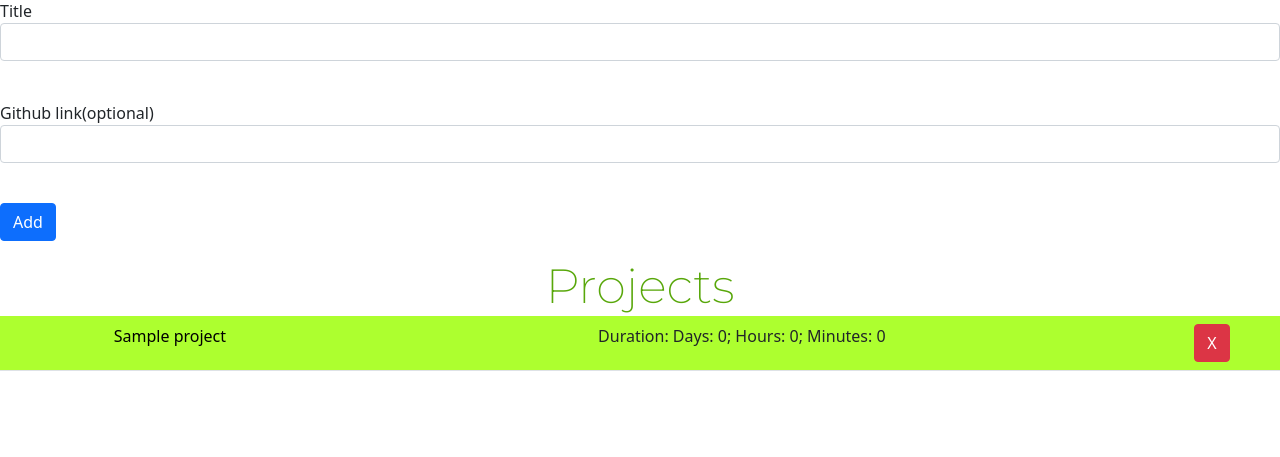
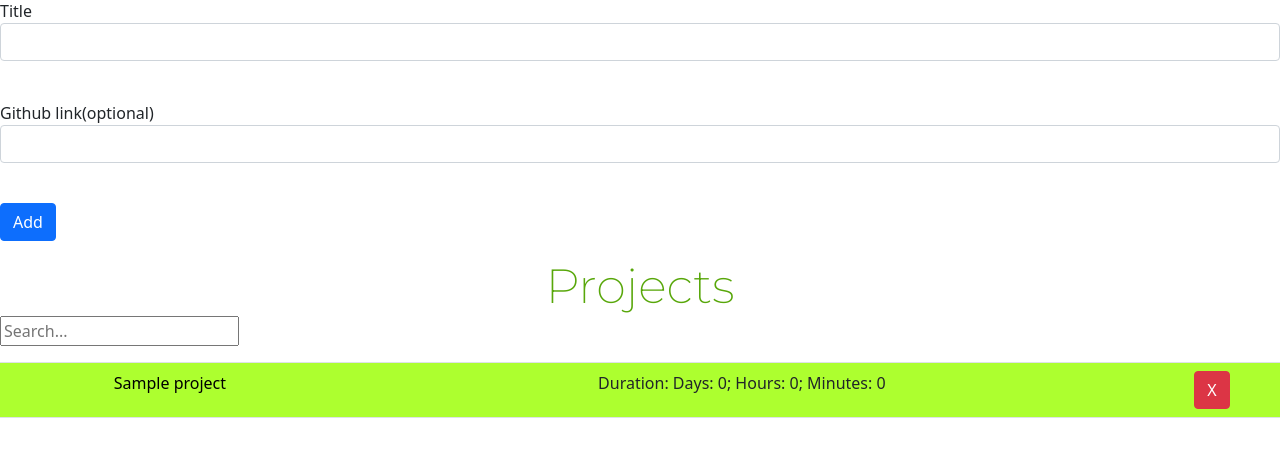
Before and after one commit to Mr-Zoom-13/ManageTime, a Flask app: page /main in a window 1280 px wide. Shown: the part 123-580 px from the top of the page. Run offline with Flask 2, Linux system fonts and the light colour scheme; a user stored in the database is signed in; tables that the repository leaves empty hold one stand-in row (values such as "Sample post"); some libraries are stand-ins or nearby versions; some web fonts are replaced.

Commit message:
Add searchers

```diff
--- a/static/scripts/main.js
+++ b/static/scripts/main.js
@@ -1,4 +1,5 @@
 function delete_project(this_) {
+    if (confirm("Are you sure you want to delete the project?")) {
         user = $(this_).data('user')
         project = $(this_).data('project')
         document.getElementById(String(user) + " " + String(project)).remove()
@@ -17,7 +18,10 @@ function delete_project(this_) {
             });
     }
 
+}
+
 function delete_task(this_) {
+    if (confirm("Are you sure you want to delete the task?")) {
         user = $(this_).data('user')
         project = $(this_).data('project')
         task = $(this_).data('task')
@@ -35,6 +39,8 @@ function delete_task(this_) {
             })
             .then((myjson) => {
             });
+    }
+
 }
 
 function start(this_) {
@@ -113,3 +119,24 @@ function reset(this_) {
     }
 
 }
+
+function tableSearch() {
+    var phrase = document.getElementById('search-text');
+    var table = document.getElementById('info-table');
+    var regPhrase = new RegExp(phrase.value, 'i');
+    var flag = false;
+    for (var i = 1; i < table.rows.length; i++) {
+        flag = false;
+        for (var j = table.rows[i].cells.length - 1; j >= 0; j--) {
+            flag = regPhrase.test(table.rows[i].cells[j].innerHTML);
+            if (flag) break;
+        }
+        console.log(flag)
+        if (flag) {
+            table.rows[i].style.display = "";
+        } else {
+            table.rows[i].style.display = "none";
+        }
+
+    }
+}
--- a/templates/index.html
+++ b/templates/index.html
@@ -25,7 +25,9 @@
     <div>{{ message }}</div>
 </form>
 <h1 class="h1_title">Projects</h1>
-<table class="table text-center">
+<input type="text" onkeyup="tableSearch()" id="search-text" placeholder="Search..." class="searcher">
+<table class="table text-center" id="info-table">
+    <tr><th></th><th></th><th></th></tr>
     {% for i in range(projects|length) %}
         {% if result[i][3] %}
             <tr style="background-color: greenyellow" id="{{ user_id }} {{ projects[i].id }}">
--- a/templates/project.html
+++ b/templates/project.html
@@ -23,7 +23,9 @@
     <div>{{ message }}</div>
 </form>
 <h1 class="h1_title">Tasks</h1>
-<table class="table text-center">
+<input type="text" onkeyup="tableSearch()" id="search-text" placeholder="Search..." class="searcher">
+<table class="table text-center" id="info-table">
+    <tr><th></th><th></th><th></th><th></th></tr>
     {% for i in range(project.tasks|length) %}
         {% if project.tasks[i].start_time %}
             <tr style="background-color: greenyellow" id="{{ project.user_id }}-{{ project.id }}-{{ project.tasks[i].id }}">
```
Lines whose indentation alone changed are shown as unchanged.
